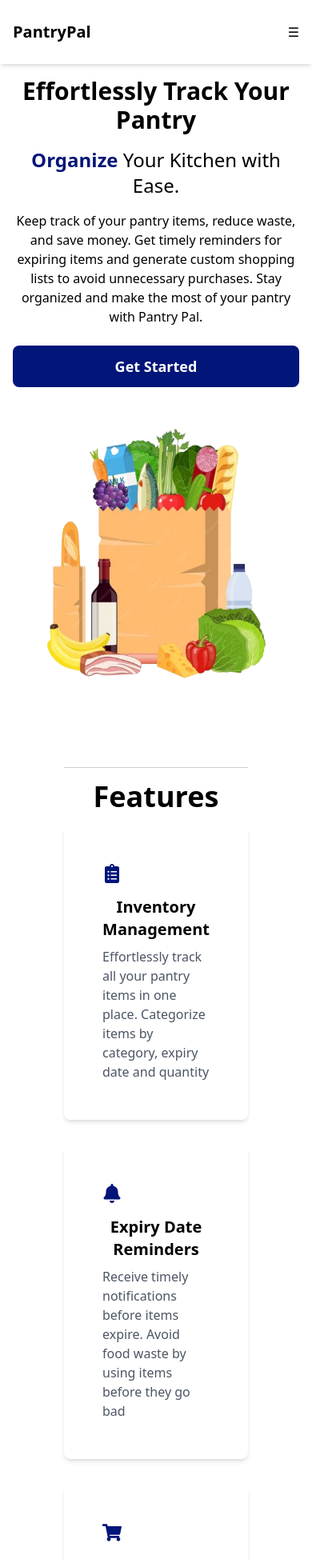
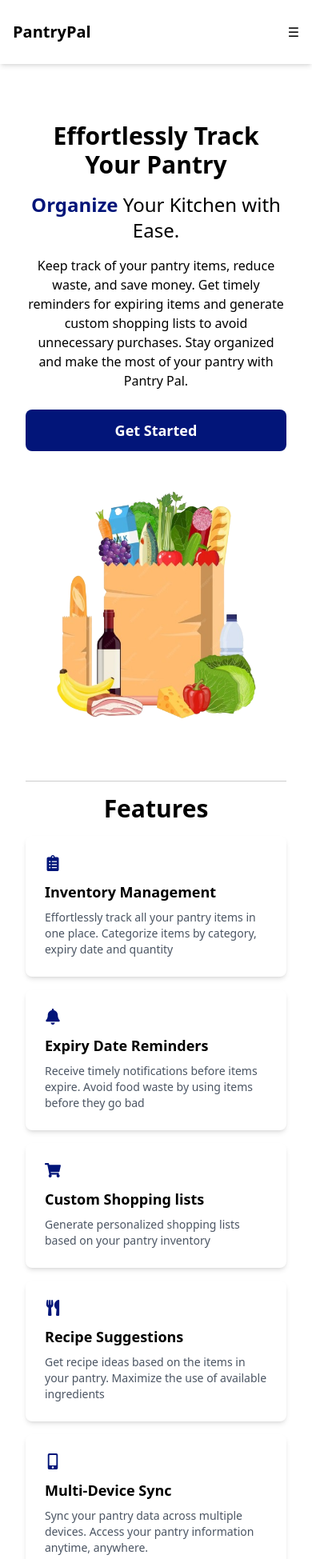
Before and after one commit to EKasuti/pantryPal, a React (Create React App) app in the folder frontend/: page / in a window 390 px wide. Shown: the top 1949 px of the page at 80% size. Built offline with nearby package versions, Linux system fonts and the light colour scheme.

Commit message:
Now the landing page is responsive

```diff
--- a/frontend/src/components/Common/Footer.jsx
+++ b/frontend/src/components/Common/Footer.jsx
@@ -2,12 +2,14 @@ import React from "react";
 
 function Footer() {
   return (
-    <>
-      <div className="flex flex-col items-center pl-20 pr-20">
-        <div className="w-full h-[1px] bg-black opacity-20 mb-8"></div>
-        <h2 className="text-md mb-4 text-primary">©2024 Emmanuel Kasuti. All Rights Reserved</h2>
+    <footer className="py-4 sm:py-6 px-4 sm:px-8 md:px-20">
+      <div className="flex flex-col items-center">
+        <div className="w-full h-[1px] bg-black opacity-20 mb-4 sm:mb-6"></div>
+        <h2 className="text-xs sm:text-sm md:text-md text-primary text-center">
+          ©2024 Emmanuel Kasuti. All Rights Reserved
+        </h2>
       </div>
-    </>
+    </footer>
   );
 }
 
--- a/frontend/src/components/FeaturesCard.jsx
+++ b/frontend/src/components/FeaturesCard.jsx
@@ -1,10 +1,10 @@
 import React from 'react';
 
 const FeatureCard = ({ icon, title, description }) => (
-  <div className="bg-white p-12 rounded-lg shadow-md hover:shadow-2xl transition-shadow duration-300 flex flex-col items-start">
-    <div className="text-primary text-2xl mb-4">{icon}</div>
-    <h3 className="text-xl font-semibold mb-2">{title}</h3>
-    <p className="text-gray-600 text-left">{description}</p>
+  <div className="bg-white p-6 sm:p-8 md:p-12 rounded-lg shadow-md hover:shadow-2xl transition-shadow duration-300 flex flex-col items-start">
+    <div className="text-primary text-xl sm:text-2xl mb-3 sm:mb-4">{icon}</div>
+    <h3 className="text-lg sm:text-xl font-semibold mb-2">{title}</h3>
+    <p className="text-sm sm:text-base text-gray-600 text-left">{description}</p>
   </div>
 );
 
--- a/frontend/src/pages/landingPage.jsx
+++ b/frontend/src/pages/landingPage.jsx
@@ -84,8 +84,8 @@ function LandingPage() {
     <div className="bg-white">
       <Navbar isWaitlist={false} activePage={activePage}/>
 
-      <section id="home" className="p-4 sm:p-8 md:p-20 flex flex-col md:flex-row justify-between items-center">
-        <div className="w-full md:w-1/2 flex flex-col items-center md:items-start mt-20 md:mt-40">
+      <section id="home" className="p-8 sm:p-8 md:p-20 flex flex-col md:flex-row justify-between items-center">
+        <div className="w-full md:w-1/2 flex flex-col items-center md:items-start mt-[120px] md:mt-40">
           <h1 className="text-3xl md:text-4xl font-bold mb-4 md:mb-8 text-center md:text-left">
             Effortlessly Track Your Pantry
           </h1>
@@ -115,11 +115,11 @@ function LandingPage() {
         </div>
       </section>
 
-      <section id="features" className="p-20">
+      <section id="features" className="p-8 sm:p-8 md:p-20">
         <div className="flex flex-col items-center mb-8">
           <div className="w-full h-[1px] bg-black opacity-20 mb-4"></div>
-          <h2 className="text-4xl font-bold mb-4">Features</h2>
-          <div className="grid grid-cols-1 md:grid-cols-2 lg:grid-cols-3 gap-8">
+          <h2 className="text-3xl sm:text-4xl font-bold mb-4 text-center">Features</h2>
+          <div className="grid grid-cols-1 sm:grid-cols-2 lg:grid-cols-3 gap-4 sm:gap-6 md:gap-8">
             {featuresData.map((feature, index) => (
               <FeatureCard key={index} {...feature} />
             ))}
@@ -127,32 +127,32 @@ function LandingPage() {
         </div>
       </section>
 
-      <section id="how-it-works" className="p-20">
+      <section id="how-it-works" className="p-8 sm:p-8 md:p-20">
         <div className="flex flex-col items-center">
           <div className="w-full h-[1px] bg-black opacity-20 mb-4"></div>
-          <h2 className="text-2xl font-bold text-primary mb-4">How it works</h2>
-          <h2 className="text-4xl font-bold mb-12">It's easy as 1, 2, 3</h2>
-          <div className="grid grid-cols-1 md:grid-cols-3 gap-8 mb-10 text-center">
-            <div>
-              <h3 className="text-2xl font-semibold mb-4">
+          <h2 className="text-xl sm:text-2xl font-bold text-primary mb-2 sm:mb-4 text-center">How it works</h2>
+          <h2 className="text-2xl sm:text-3xl md:text-4xl font-bold mb-6 sm:mb-12 text-center">It's easy as 1, 2, 3</h2>
+          <div className="grid grid-cols-1 md:grid-cols-3 gap-6 sm:gap-8 mb-10 text-center">
+            <div className="mb-6 md:mb-0">
+              <h3 className="text-xl sm:text-2xl font-semibold mb-2 sm:mb-4">
                 Add & Organize Your Items
               </h3>
-              <p className="text-gray-600">
+              <p className="text-gray-600 text-sm sm:text-base">
                 Create an account and log in on any device. Easily add items to
                 your pantry. Categorize and organize items efficiently.
               </p>
             </div>
-            <div>
-              <h3 className="text-2xl font-semibold mb-4">Receive Reminders</h3>
-              <p className="text-gray-600">
+            <div className="mb-6 md:mb-0">
+              <h3 className="text-xl sm:text-2xl font-semibold mb-2 sm:mb-4">Receive Reminders</h3>
+              <p className="text-gray-600 text-sm sm:text-base">
                 Get notifications for expiring items to reduce waste. Generate
                 custom shopping lists based on your pantry inventory to avoid
                 duplicate purchases.
               </p>
             </div>
             <div>
-              <h3 className="text-2xl font-semibold mb-4">Discover Recipes</h3>
-              <p className="text-gray-600">
+              <h3 className="text-xl sm:text-2xl font-semibold mb-2 sm:mb-4">Discover Recipes</h3>
+              <p className="text-gray-600 text-sm sm:text-base">
                 Find recipe suggestions using your pantry items and track your
                 usage. Sync your pantry information across all devices for
                 seamless access and management.
@@ -197,12 +197,12 @@ function LandingPage() {
         </div>
       </section>
 
-      <section id="recipes" className="p-20">
+      <section id="recipes" className="p-8 sm:p-8 md:p-20">
         <div className="flex flex-col items-center mb-8">
           <div className="w-full h-[1px] bg-black opacity-20 mb-4"></div>
-          <h2 className="text-2xl font-bold text-primary">Recipe</h2>
-          <div className="flex items-center justify-between w-full relative h-[600px]">
-            <div className="absolute left-0 top-0 w-64 h-64 p-6 bg-white rounded-full shadow-lg flex flex-col justify-center items-center text-center z-10">
+          <h2 className="text-xl sm:text-2xl font-bold text-primary mb-4 text-center">Recipe</h2>
+          <div className="flex flex-col md:flex-row items-center justify-between w-full relative md:h-[600px]">
+            <div className="w-full md:w-64 h-64 p-6 bg-white rounded-full shadow-lg flex flex-col justify-center items-center text-center z-10 mb-8 md:mb-0 md:absolute md:left-0 md:top-0">
               <h3 className="text-lg font-semibold mb-2">
                 Pantry-Based Recipes
               </h3>
@@ -211,14 +211,14 @@ function LandingPage() {
                 reducing waste and simplifying meal planning.
               </p>
             </div>
-            <div className="absolute left-1/2 top-1/2 transform -translate-x-1/2 -translate-y-1/2 w-1/2 flex justify-center">
+            <div className="w-full md:w-1/2 flex justify-center mb-8 md:mb-0 md:absolute md:left-1/2 md:top-1/2 md:transform md:-translate-x-1/2 md:-translate-y-1/2">
               <img
                 src={recipeImage}
                 alt="Recipe book with ingredients"
                 className="w-4/5 object-contain"
               />
             </div>
-            <div className="absolute right-0 bottom-0 w-64 h-64 p-6 bg-white rounded-full shadow-lg flex flex-col justify-center items-center text-center z-10">
+            <div className="w-full md:w-64 h-64 p-6 bg-white rounded-full shadow-lg flex flex-col justify-center items-center text-center z-10 md:absolute md:right-0 md:bottom-0">
               <h3 className="text-lg font-semibold mb-2">Quick & Easy</h3>
               <p className="text-sm">
                 Browse simple and fast recipes that require minimal ingredients
```
